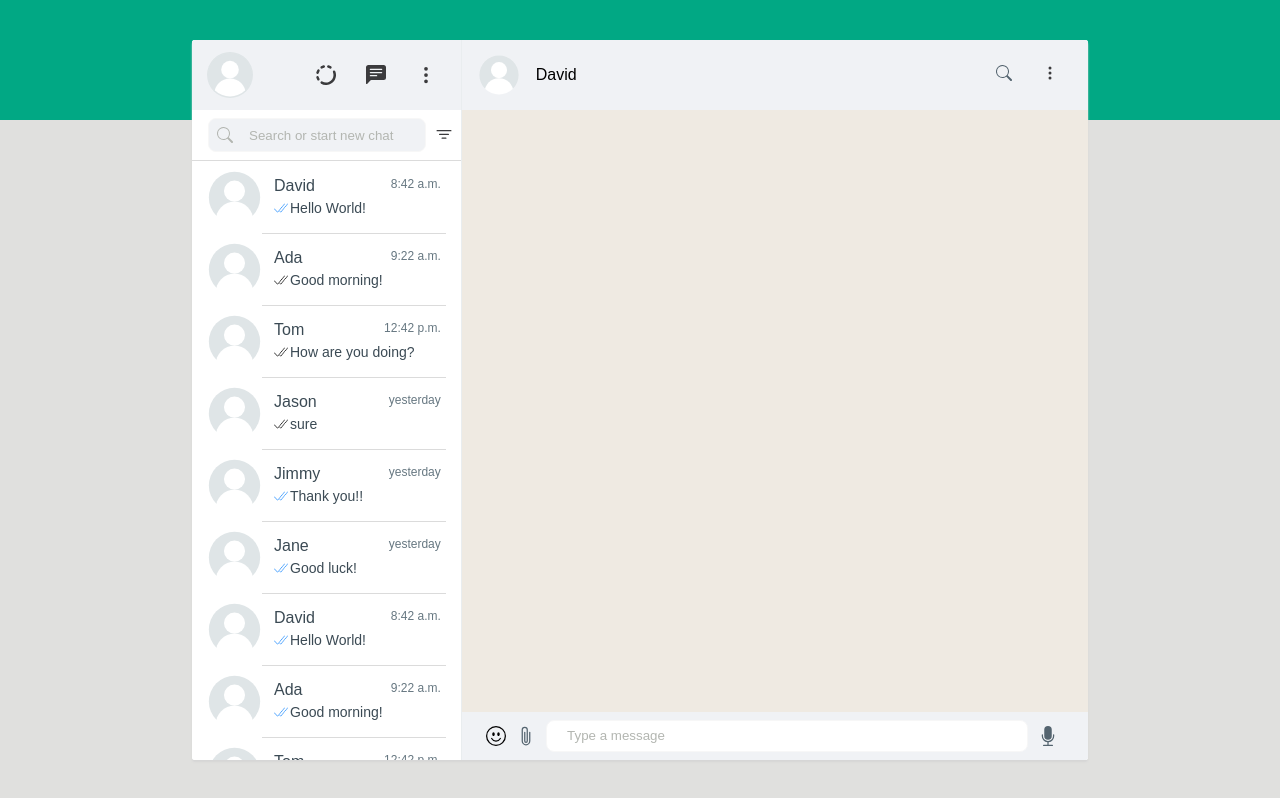
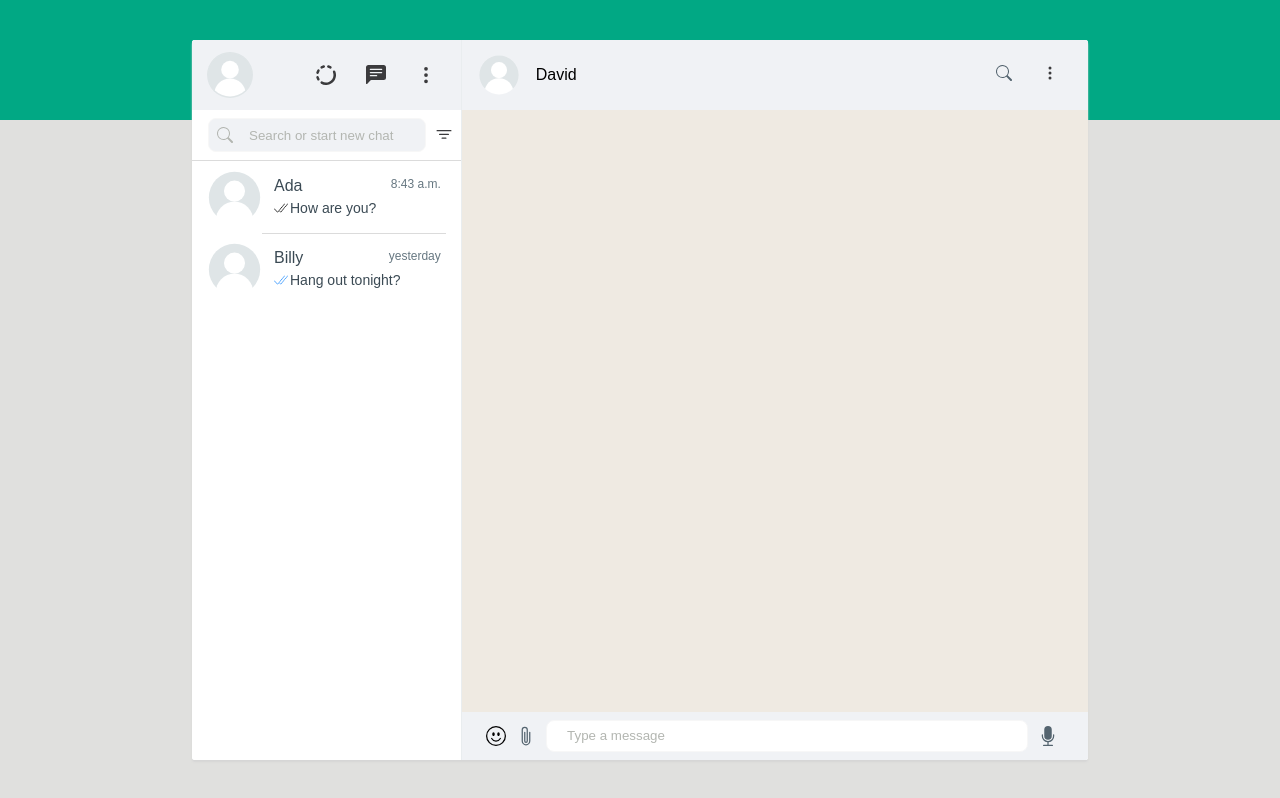
Before and after one commit to DavidCWHung/whatsapp-clone-in-angular, an Angular app: page / in a window 1280 px wide. Built offline with nearby package versions, Linux system fonts and the light colour scheme.

Commit message:
Updated sidebar with ConversationService

```diff
--- /dev/null
+++ b/src/app/shared/conversation.model.ts
@@ -0,0 +1,7 @@
+import { Message } from "./message.model"
+
+export class Conversation {
+    constructor(public contactName: string,
+                public messages: Message[],
+                public picture: string) {}
+}
--- /dev/null
+++ b/src/app/shared/conversation.service.ts
@@ -0,0 +1,29 @@
+import { Injectable } from "@angular/core";
+import { Conversation } from "./conversation.model";
+import { Message } from "./message.model";
+
+@Injectable({providedIn: 'root'})
+export class ConversationService {
+    private conversations: Conversation[] = [
+        new Conversation(
+            'Ada',
+            [
+                new Message('Hello', 'Ada', '8:42 a.m.', true),
+                new Message('How are you?', 'Ada', '8:43 a.m.', false)
+            ],
+            'user.svg'
+        ),
+        new Conversation(
+            'Billy',
+            [
+                new Message('Hey', 'Billy', 'yesterday', true),
+                new Message('Hang out tonight?', 'Billy', 'yesterday', true)
+            ],
+            'user.svg'
+        )
+    ];
+
+    getConversations () {
+        return this.conversations;
+    }
+}
--- /dev/null
+++ b/src/app/shared/message.model.ts
@@ -0,0 +1,7 @@
+export class Message {
+    constructor(public content: string,
+                public senderName: string,
+                public time: string,
+                public isMessageRead: boolean) {
+    }
+}
--- a/src/app/sidebar/sidebar.component.html
+++ b/src/app/sidebar/sidebar.component.html
@@ -29,19 +29,19 @@
         <!-- <div id="noConversation">
             All chats are archived
         </div> -->
-        <div class="chat" *ngFor="let chat of chats">
+        <div class="chat" *ngFor="let conversation of conversations">
             <div class="picture">
-                <img src="{{ '../../assets/images/icons/' + chat.picture }}" alt="">
+                <img src="{{ '../../assets/images/icons/' + conversation.picture }}" alt="">
             </div>
             <div class="content">
                 <div class="contentHeader">
-                    <div class="name">{{ chat.name }}</div>
-                    <div class="time">{{ chat.time }}</div>
+                    <div class="name">{{ conversation.contactName }}</div>
+                    <div class="time">{{ conversation.messages[conversation.messages.length - 1].time }}</div>
                 </div>
                 <div class="message">
-                    <img *ngIf="!chat.isMessageRead" src="../../assets/images/icons/double-tick-unread.png" alt="">
-                    <img *ngIf="chat.isMessageRead" src="../../assets/images/icons/double-tick-read.png" alt="">
-                    {{ chat.lastMessage }}
+                    <img *ngIf="!conversation.messages[conversation.messages.length - 1].isMessageRead" src="../../assets/images/icons/double-tick-unread.png" alt="">
+                    <img *ngIf="conversation.messages[conversation.messages.length - 1].isMessageRead" src="../../assets/images/icons/double-tick-read.png" alt="">
+                    {{ conversation.messages[conversation.messages.length - 1].content }}
                 </div>
             </div>
         </div>
--- a/src/app/sidebar/sidebar.component.ts
+++ b/src/app/sidebar/sidebar.component.ts
@@ -1,4 +1,6 @@
 import { Component, OnInit } from '@angular/core';
+import { Conversation } from '../shared/conversation.model';
+import { ConversationService } from '../shared/conversation.service';
 
 @Component({
   selector: 'app-sidebar',
@@ -6,138 +8,141 @@ import { Component, OnInit } from '@angular/core';
   styleUrls: ['./sidebar.component.scss']
 })
 export class SidebarComponent implements OnInit {
-  chats = [
-    {
-      name: 'David',
-      time: '8:42 a.m.',
-      lastMessage: 'Hello World!',
-      picture: 'user.svg',
-      isMessageRead: true
-    },
-    {
-      name: 'Ada',
-      time: '9:22 a.m.',
-      lastMessage: 'Good morning!',
-      picture: 'user.svg',
-      isMessageRead: false
-    },
-    {
-      name: 'Tom',
-      time: '12:42 p.m.',
-      lastMessage: 'How are you doing?',
-      picture: 'user.svg',
-      isMessageRead: false
-    },
-    {
-      name: 'Jason',
-      time: 'yesterday',
-      lastMessage: 'sure',
-      picture: 'user.svg',
-      isMessageRead: false
-    },
-    {
-      name: 'Jimmy',
-      time: 'yesterday',
-      lastMessage: 'Thank you!!',
-      picture: 'user.svg',
-      isMessageRead: true
-    },
-    {
-      name: 'Jane',
-      time: 'yesterday',
-      lastMessage: 'Good luck!',
-      picture: 'user.svg',
-      isMessageRead: true
-    },
-    {
-      name: 'David',
-      time: '8:42 a.m.',
-      lastMessage: 'Hello World!',
-      picture: 'user.svg',
-      isMessageRead: true
-    },
-    {
-      name: 'Ada',
-      time: '9:22 a.m.',
-      lastMessage: 'Good morning!',
-      picture: 'user.svg',
-      isMessageRead: true
-    },
-    {
-      name: 'Tom',
-      time: '12:42 p.m.',
-      lastMessage: 'How are you doing?',
-      picture: 'user.svg',
-      isMessageRead: true
-    },
-    {
-      name: 'Jason',
-      time: 'yesterday',
-      lastMessage: 'sure',
-      picture: 'user.svg',
-      isMessageRead: true
-    },
-    {
-      name: 'Jimmy',
-      time: 'yesterday',
-      lastMessage: 'Thank you!!',
-      picture: 'user.svg',
-      isMessageRead: true
-    },
-    {
-      name: 'Jane',
-      time: 'yesterday',
-      lastMessage: 'Good luck!',
-      picture: 'user.svg',
-      isMessageRead: true
-    },
-    {
-      name: 'David',
-      time: '8:42 a.m.',
-      lastMessage: 'Hello World!',
-      picture: 'user.svg',
-      isMessageRead: true
-    },
-    {
-      name: 'Ada',
-      time: '9:22 a.m.',
-      lastMessage: 'Good morning!',
-      picture: 'user.svg',
-      isMessageRead: false
-    },
-    {
-      name: 'Tom',
-      time: '12:42 p.m.',
-      lastMessage: 'How are you doing?',
-      picture: 'user.svg',
-      isMessageRead: true
-    },
-    {
-      name: 'Jason',
-      time: 'yesterday',
-      lastMessage: 'sure',
-      picture: 'user.svg',
-      isMessageRead: true
-    },
-    {
-      name: 'Jimmy',
-      time: 'yesterday',
-      lastMessage: 'Thank you!!',
-      picture: 'user.svg',
-      isMessageRead: true
-    },
-    {
-      name: 'Jane',
-      time: 'yesterday',
-      lastMessage: 'Good luck!',
-      picture: 'user.svg',
-      isMessageRead: true
-    }
-  ];
+  conversations: Conversation[] = [];
 
-  constructor() { }
+  // chats = [
+  //   {
+  //     name: 'David',
+  //     time: '8:42 a.m.',
+  //     lastMessage: 'Hello World!',
+  //     picture: 'user.svg',
+  //     isMessageRead: true
+  //   },
+  //   {
+  //     name: 'Ada',
+  //     time: '9:22 a.m.',
+  //     lastMessage: 'Good morning!',
+  //     picture: 'user.svg',
+  //     isMessageRead: false
+  //   },
+  //   {
+  //     name: 'Tom',
+  //     time: '12:42 p.m.',
+  //     lastMessage: 'How are you doing?',
+  //     picture: 'user.svg',
+  //     isMessageRead: false
+  //   },
+  //   {
+  //     name: 'Jason',
+  //     time: 'yesterday',
+  //     lastMessage: 'sure',
+  //     picture: 'user.svg',
+  //     isMessageRead: false
+  //   },
+  //   {
+  //     name: 'Jimmy',
+  //     time: 'yesterday',
+  //     lastMessage: 'Thank you!!',
+  //     picture: 'user.svg',
+  //     isMessageRead: true
+  //   },
+  //   {
+  //     name: 'Jane',
+  //     time: 'yesterday',
+  //     lastMessage: 'Good luck!',
+  //     picture: 'user.svg',
+  //     isMessageRead: true
+  //   },
+  //   {
+  //     name: 'David',
+  //     time: '8:42 a.m.',
+  //     lastMessage: 'Hello World!',
+  //     picture: 'user.svg',
+  //     isMessageRead: true
+  //   },
+  //   {
+  //     name: 'Ada',
+  //     time: '9:22 a.m.',
+  //     lastMessage: 'Good morning!',
+  //     picture: 'user.svg',
+  //     isMessageRead: true
+  //   },
+  //   {
+  //     name: 'Tom',
+  //     time: '12:42 p.m.',
+  //     lastMessage: 'How are you doing?',
+  //     picture: 'user.svg',
+  //     isMessageRead: true
+  //   },
+  //   {
+  //     name: 'Jason',
+  //     time: 'yesterday',
+  //     lastMessage: 'sure',
+  //     picture: 'user.svg',
+  //     isMessageRead: true
+  //   },
+  //   {
+  //     name: 'Jimmy',
+  //     time: 'yesterday',
+  //     lastMessage: 'Thank you!!',
+  //     picture: 'user.svg',
+  //     isMessageRead: true
+  //   },
+  //   {
+  //     name: 'Jane',
+  //     time: 'yesterday',
+  //     lastMessage: 'Good luck!',
+  //     picture: 'user.svg',
+  //     isMessageRead: true
+  //   },
+  //   {
+  //     name: 'David',
+  //     time: '8:42 a.m.',
+  //     lastMessage: 'Hello World!',
+  //     picture: 'user.svg',
+  //     isMessageRead: true
+  //   },
+  //   {
+  //     name: 'Ada',
+  //     time: '9:22 a.m.',
+  //     lastMessage: 'Good morning!',
+  //     picture: 'user.svg',
+  //     isMessageRead: false
+  //   },
+  //   {
+  //     name: 'Tom',
+  //     time: '12:42 p.m.',
+  //     lastMessage: 'How are you doing?',
+  //     picture: 'user.svg',
+  //     isMessageRead: true
+  //   },
+  //   {
+  //     name: 'Jason',
+  //     time: 'yesterday',
+  //     lastMessage: 'sure',
+  //     picture: 'user.svg',
+  //     isMessageRead: true
+  //   },
+  //   {
+  //     name: 'Jimmy',
+  //     time: 'yesterday',
+  //     lastMessage: 'Thank you!!',
+  //     picture: 'user.svg',
+  //     isMessageRead: true
+  //   },
+  //   {
+  //     name: 'Jane',
+  //     time: 'yesterday',
+  //     lastMessage: 'Good luck!',
+  //     picture: 'user.svg',
+  //     isMessageRead: true
+  //   }
+  // ];
+
+  constructor(private conversationService: ConversationService) { }
 
   ngOnInit(): void {
+    this.conversations = this.conversationService.getConversations();
   }
 
 }
```
